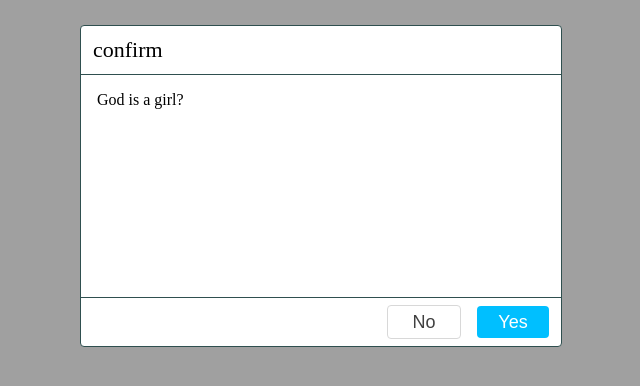
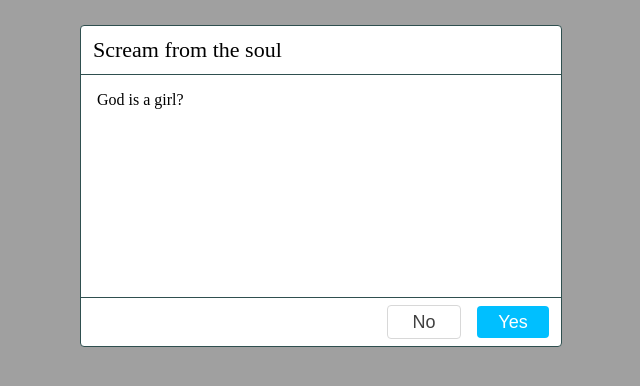
Before and after one commit to shawtung/simple-modal-dialog, a website: page test.html in a window 1280 px wide. Shown: the whole page, without its empty margins (319-959 px from the left). Drawn offline with Linux system fonts and the light colour scheme.

Commit message:
update readme and test.html

```diff
--- a/package.json
+++ b/package.json
@@ -1,6 +1,6 @@
 {
   "name": "simple-modal-dialog",
-  "version": "0.1.0",
+  "version": "0.1.1",
   "description": "A simple confirm/alert modal dialog based on Promise.",
   "main": "dist/index.js",
   "browser": "dist/index.js",
--- a/test.html
+++ b/test.html
@@ -11,11 +11,16 @@
     const modal = new SimpleModal({
       mode: 'confirm',
       content: 'God is a girl?',
-      esc: true,
-      transition: true,
+      title: 'Scream from the soul',
       okText: 'Yes',
       cancelText: 'No',
-    }).then((e) => console.log(e))
+      esc: true,
+      enter: true,
+      transition: true,
+    }).then((action, options) => {
+      console.log(action)
+      console.log(options)
+    })
   </script>
 </body>
 </html>
```
Also changed, not shown: README.md.
